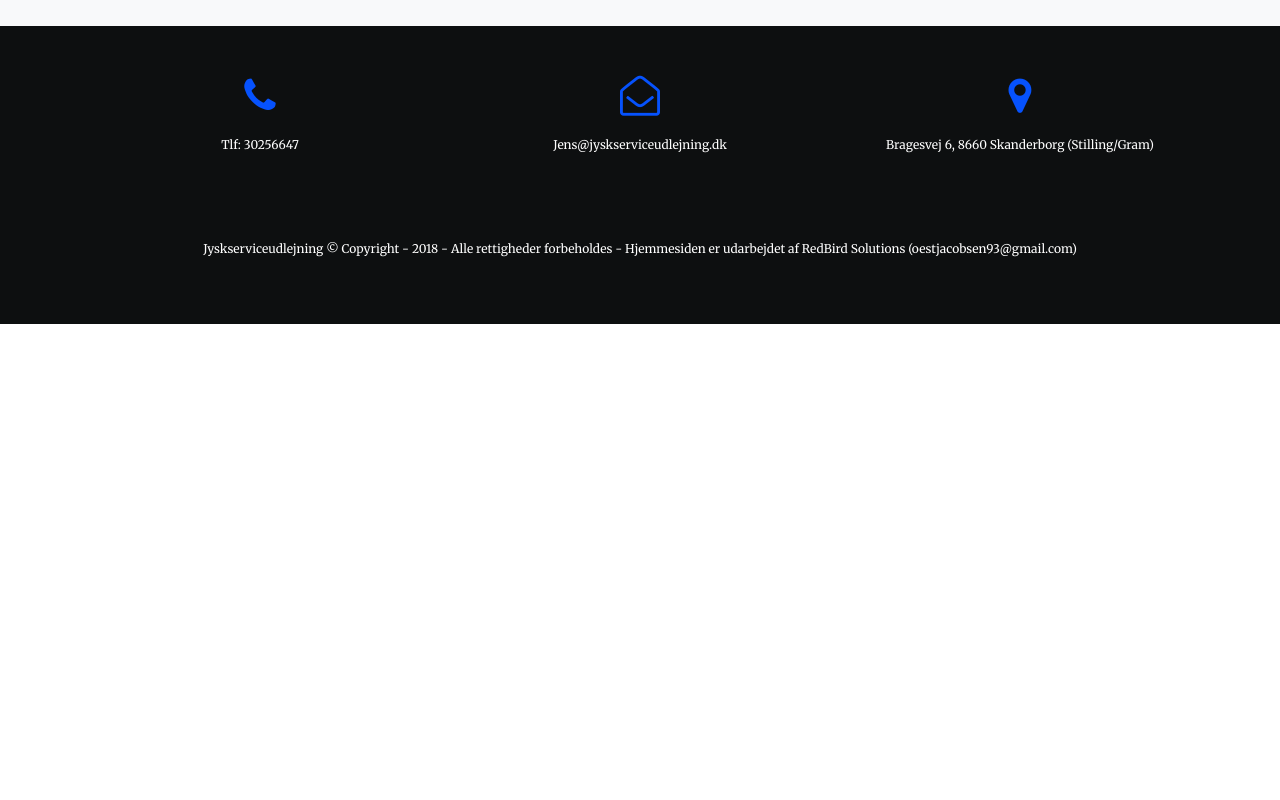
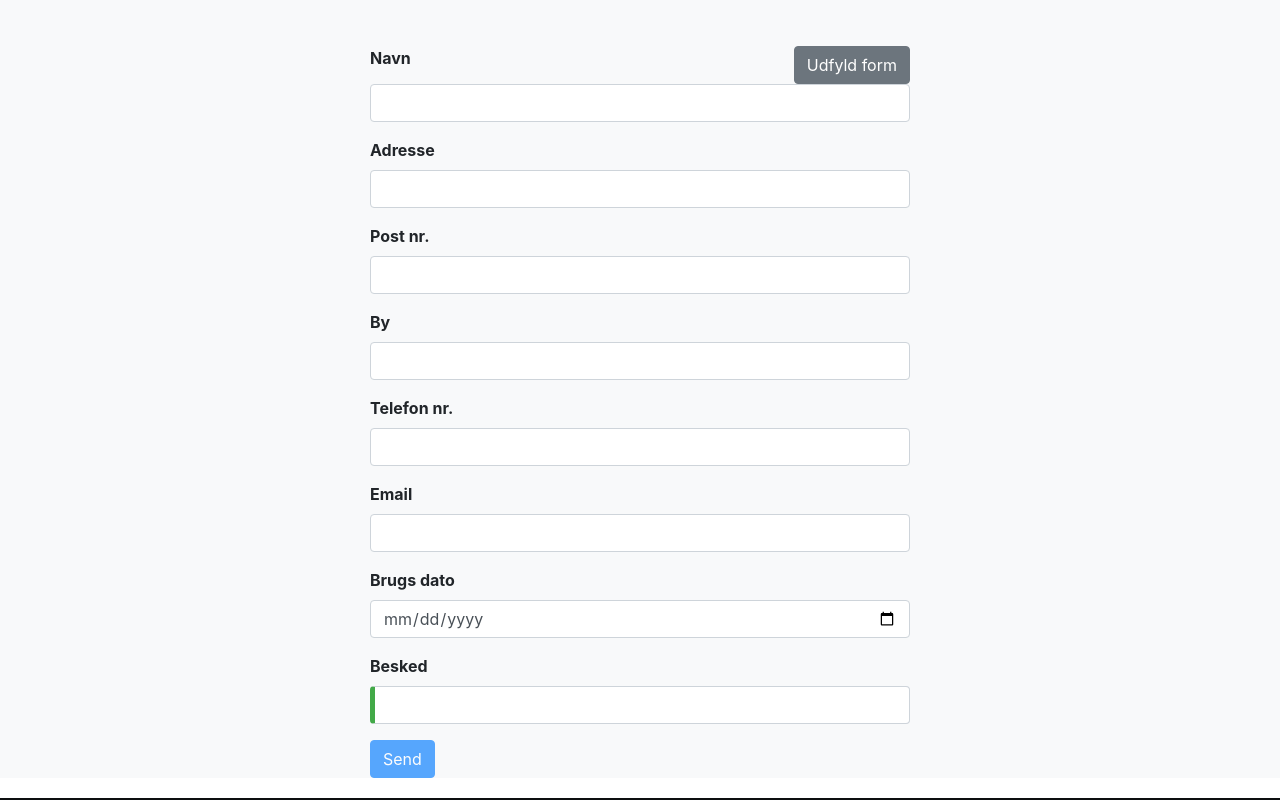
Before and after one commit to Fuzzy3/jyskserviceudlejning2, an Angular app: page /bestilling in a window 1280 px wide. Shown: the part 1640-2440 px from the top of the page. Before the commit the page ends 1964 px from the top, so only its background shows below. Built offline with nearby package versions, Linux system fonts and the light colour scheme; a web font is replaced by a local one.

Commit message:
bestillingsform begyndt

```diff
--- a/src/app/app.module.ts
+++ b/src/app/app.module.ts
@@ -18,6 +18,7 @@ import { KontaktComponent } from './kontakt/kontakt.component';
 import { BestillingslisteComponent } from './bestilling/bestillingsliste/bestillingsliste.component';
 import { HttpClientModule } from '@angular/common/http';
 import { ProductService } from './bestilling/services/product.service';
+import { FormsModule } from '@angular/forms';
 
 const appRoutes: Routes = [
   {
@@ -78,7 +79,8 @@ const appRoutes: Routes = [
     RouterModule.forRoot(
       appRoutes, {scrollPositionRestoration: 'enabled'}
     ),
-    HttpClientModule
+    HttpClientModule,
+    FormsModule
   ],
   providers: [ProductService],
   bootstrap: [AppComponent]
--- a/src/app/bestilling/bestilling.component.html
+++ b/src/app/bestilling/bestilling.component.html
@@ -1,7 +1,7 @@
 <section id="products-intro" class="padding-top-50">
     <div class="container">
         <div class="row justify-content-center">
-            <div class="col-10">
+            <div class="col-md-10">
                 <h5 class="text-center">
                     Hos Jysk Serviceudlejning er det muligt at bestille online.
                     For at gøre det så nemt som muligt, udfyldes nedenstående bestillingsformular. Her får De et hurtigt overblik over hvad der kan lejes, og fungerer samtidig som huskeseddel, så De ikke glemmer noget.
@@ -35,3 +35,56 @@
         </div>
     </div>
 </section>
+<section id="bestillingsform" class="margin-top-20 margin-bottom-20">
+    <div class="container">
+        <div class="row justify-content-center">
+            <div class="col-md-6">
+                <form (ngSubmit)="onSubmit(f)" #f="ngForm" >
+                    <div id="bruger-data">
+                        <button class="btn btn-secondary float-right" type="button" (click)="fillFormWithDummyData()">Udfyld form</button>
+                        <div class="form-group">
+                            <label for="navn">Navn</label>
+                            <input type="text" id="navn" class="form-control" [(ngModel)]="navn" #navnInput="ngModel" name="navn" required>
+                            <div class="invalid-feedback" *ngIf="!navnInput.valid && navnInput.touched">Dit navn skal være udfyldt</div>
+                        </div>
+                        <div class="form-group">
+                            <label for="adresse">Adresse</label>
+                            <input type="text" id="adresse" class="form-control" [(ngModel)]="adresse" #adresseInput="ngModel" name="adresse" required>
+                            <div class="invalid-feedback" *ngIf="!adresseInput.valid && adresseInput.touched">Din adresse skal være udfyldt</div>
+                        </div>
+                        <div class="form-group">
+                            <label for="postnr">Post nr.</label>
+                            <input type="text" id="postnr" class="form-control" [(ngModel)]="postnr" #postnrInput="ngModel" name="postnr" required>
+                            <div class="invalid-feedback" *ngIf="!postnrInput.valid && postnrInput.touched">Din adresse skal være udfyldt</div>
+                        </div>
+                        <div class="form-group">
+                            <label for="by">By</label>
+                            <input type="text" id="by" class="form-control" [(ngModel)]="by" #byInput="ngModel" name="by" required>
+                            <div class="invalid-feedback" *ngIf="!byInput.valid && byInput.touched">Din adresse skal være udfyldt</div>
+                        </div>
+                        <div class="form-group">
+                            <label for="telefon">Telefon nr.</label>
+                            <input type="text" id="telefon" class="form-control" [(ngModel)]="telefon" #telefonInput="ngModel" name="telefon" required>
+                            <div class="invalid-feedback" *ngIf="!telefonInput.valid && telefonInput.touched">Din adresse skal være udfyldt</div>
+                        </div>
+                        <div class="form-group">
+                            <label for="email">Email</label>
+                            <input type="email" id="email" class="form-control" [(ngModel)]="email" #emailInput="ngModel" name="email" required email>
+                            <div class="invalid-feedback" *ngIf="!emailInput.valid && emailInput.touched">Din adresse skal være udfyldt</div>
+                        </div>
+                        <div class="form-group">
+                            <label for="dato">Brugs dato</label>
+                            <input type="date" id="dato" class="form-control" [(ngModel)]="dato" #datoInput="ngModel" name="dato" required date>
+                            <div class="invalid-feedback" *ngIf="!datoInput.valid && datoInput.touched">Din adresse skal være udfyldt</div>
+                        </div>
+                        <div class="form-group">
+                            <label for="besked">Besked</label>
+                            <input type="text" id="besked" class="form-control" [(ngModel)]="besked" name="besked" >
+                        </div>
+                    </div>
+                    <button class="btn btn-primary" type="submit" [disabled]="!f.valid">Send</button>
+                </form>
+            </div>
+        </div>
+    </div>
+</section>
--- a/src/app/bestilling/bestilling.component.scss
+++ b/src/app/bestilling/bestilling.component.scss
@@ -56,3 +56,7 @@
         }
     }
 }
+
+label {
+    font-weight: bold;
+}
--- a/src/app/bestilling/bestilling.component.ts
+++ b/src/app/bestilling/bestilling.component.ts
@@ -1,7 +1,8 @@
 import { ProduktSerie } from './model/produktSerie.model';
-import { Component, OnInit } from '@angular/core';
+import { Component, OnInit, ViewChild } from '@angular/core';
 import { ProductService } from './services/product.service';
 import { Produkt } from './model/produkt.model';
+import { NgForm } from '@angular/forms';
 
 @Component({
   selector: 'app-bestilling',
@@ -10,6 +11,15 @@ import { Produkt } from './model/produkt.model';
 })
 export class BestillingComponent implements OnInit {
   productSerier: ProduktSerie[];
+  @ViewChild('f') bestillingsForm: NgForm;
+  navn = '';
+  adresse = '';
+  postnr = '';
+  by = '';
+  telefon = '';
+  email = '';
+  dato = '';
+  besked = '';
 
   constructor(private productService: ProductService) { }
 
@@ -17,4 +27,18 @@ export class BestillingComponent implements OnInit {
     this.productService.getProducts().subscribe(produktSerier => this.productSerier = produktSerier);
   }
 
+  onSubmit() {
+    console.log(this.bestillingsForm);
+  }
+
+  fillFormWithDummyData() {
+    this.navn = 'Hans';
+    this.adresse = 'Bystævneparken 19';
+    this.postnr = '2700';
+    this.by = 'Husum';
+    this.telefon = '30223568';
+    this.email = 'Hans@gmail.com';
+    this.dato = '24/12/2018';
+    this.besked = 'Kan det hentes d. 23. og afleveres igen d. 27.?';
+  }
 }
--- a/src/app/frontpage/frontpage.component.html
+++ b/src/app/frontpage/frontpage.component.html
@@ -25,7 +25,7 @@
                             <div class="row margin-top-40">
                                 <div class="col-md-12">
                                     <p class="landing-text">
-                                        Jysk Serviceudlejning udlejer borde, stole, hvidt porcelæn, stort udvalg af glas, candyfloss, popcorn maskine, termokander, karafler, duge, chokoladefontæne, pandekage og Crepepander, bryllupskageopsats, stofduge/-servietter, ismaskine, kaffemaskine, slushicemaskine, mm. <br>Klik <a routerLink="/bestilling">her</a> for at se det store udvalg. Du er altid velkommen til at kontakte os på mail eller telefon.
+                                        Jysk Serviceudlejning udlejer borde, stole, hvidt porcelæn, stort udvalg af glas, candyflossmaskine, popcornmaskine, termokander, karafler, duge, chokoladefontæne, pandekage- og crepepander, bryllupskageopsats, stofduge/-servietter, ismaskine, kaffemaskine, slushicemaskine, mm. <br>Klik <a routerLink="/bestilling">her</a> for at se det store udvalg. Du er altid velkommen til at kontakte os på mail eller telefon.
                                     </p>
                                     <p class="landing-text">
                                         Skanderborg, Århus & Østjylland: <br><a href="mailto:Jens@jyskserviceudlejning.dk">Jens@jyskserviceudlejning.dk</a> eller tlf. <a href="tel:30256647">30256647</a>
--- a/src/sass/styles.scss
+++ b/src/sass/styles.scss
@@ -220,3 +220,18 @@ h1, h2, h3, h4, h5, h6, p {
 h5 {
     line-height: 40px !important;
 }
+
+//forms
+
+
+input.ng-valid  {
+    border-left: 5px solid #42A948; /* green */
+}
+
+input.ng-invalid.ng-touched  {
+    border-left: 5px solid #a94442; /* red */
+}
+
+.invalid-feedback {
+    display: inline-block !important;
+}
```
